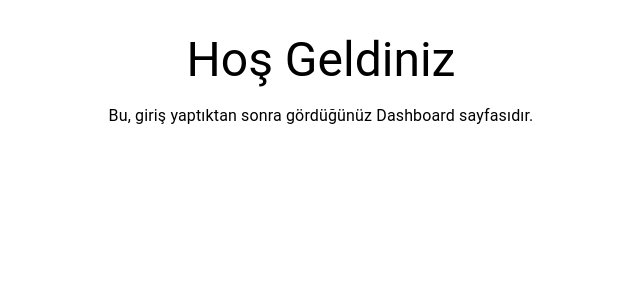
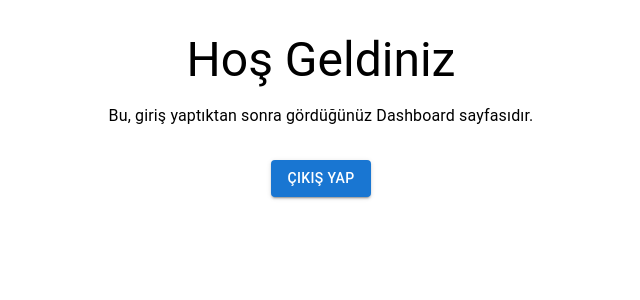
Before and after one commit to rmkofficial/techiz-task-manager, a Next.js app: page /dashboard in a window 1280 px wide. Shown: the top 300 px of the page, without its empty margins (319-959 px from the left). Built offline with nearby package versions, Linux system fonts and the light colour scheme; sample sign-in values are in the browser's storage.

Commit message:
Refactor file paths and import statements in LoginForm.js and page.js

```diff
--- a/src/app/auth/LoginForm.js
+++ b/src/app/auth/LoginForm.js
@@ -18,7 +18,10 @@ const LoginForm = () => {
         const storedUser = JSON.parse(localStorage.getItem('user'));
 
         if (storedUser && storedUser.username === username && storedUser.password === password) {
-            // Giriş başarılıysa yönlendir
+            // Oturum bilgisini ayarla
+            localStorage.setItem('isLoggedIn', 'true');
+
+            // Giriş başarılıysa Dashboard sayfasına yönlendir
             router.push('/dashboard');
         } else {
             setError('Yanlış kullanıcı adı veya şifre');
--- a/src/app/dashboard/page.js
+++ b/src/app/dashboard/page.js
@@ -1,10 +1,28 @@
 // src/app/dashboard/page.js
 "use client";
 
-import React from 'react';
-import { Container, Typography, Box } from '@mui/material';
+import React, { useEffect } from 'react';
+import { Container, Typography, Box, Button } from '@mui/material';
+import { useRouter } from 'next/navigation';
 
 const DashboardPage = () => {
+    const router = useRouter();
+
+    useEffect(() => {
+        const isLoggedIn = localStorage.getItem('isLoggedIn');
+        if (!isLoggedIn) {
+            router.push('/'); // Oturum yoksa giriş sayfasına yönlendir
+        }
+    }, [router]); // 'router' değişkenini bağımlılık dizisine ekledik
+
+    const handleLogout = () => {
+        // Oturum bilgisini temizle (çıkış yap)
+        localStorage.removeItem('isLoggedIn');
+
+        // Giriş sayfasına yönlendir
+        router.push('/');
+    };
+
     return (
         <Container maxWidth="md">
             <Box sx={{ textAlign: 'center', mt: 4 }}>
@@ -12,7 +30,9 @@ const DashboardPage = () => {
                 <Typography variant="body1" sx={{ mt: 2 }}>
                     Bu, giriş yaptıktan sonra gördüğünüz Dashboard sayfasıdır.
                 </Typography>
-                {/* Dashboard içeriği burada olabilir, örneğin kullanıcı bilgileri veya görev listesi */}
+                <Button onClick={handleLogout} variant="contained" color="primary" sx={{ mt: 4 }}>
+                    Çıkış Yap
+                </Button>
             </Box>
         </Container>
     );
```
